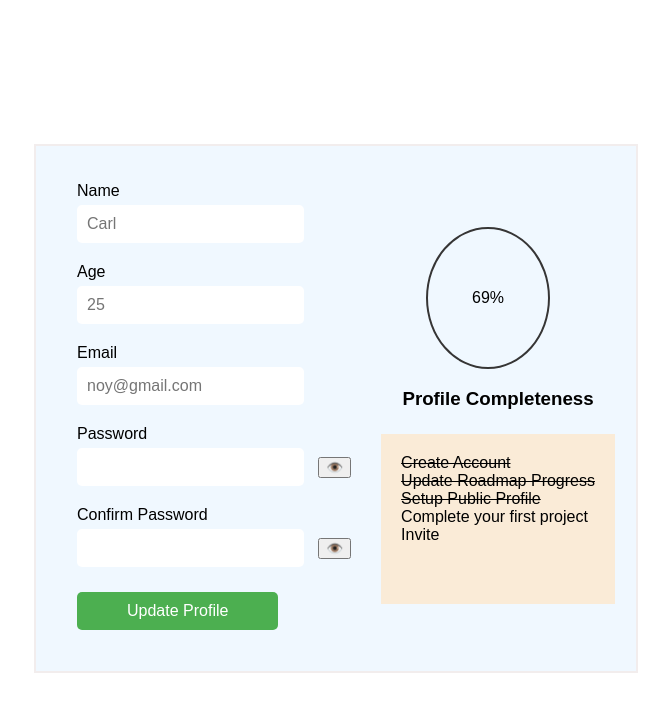
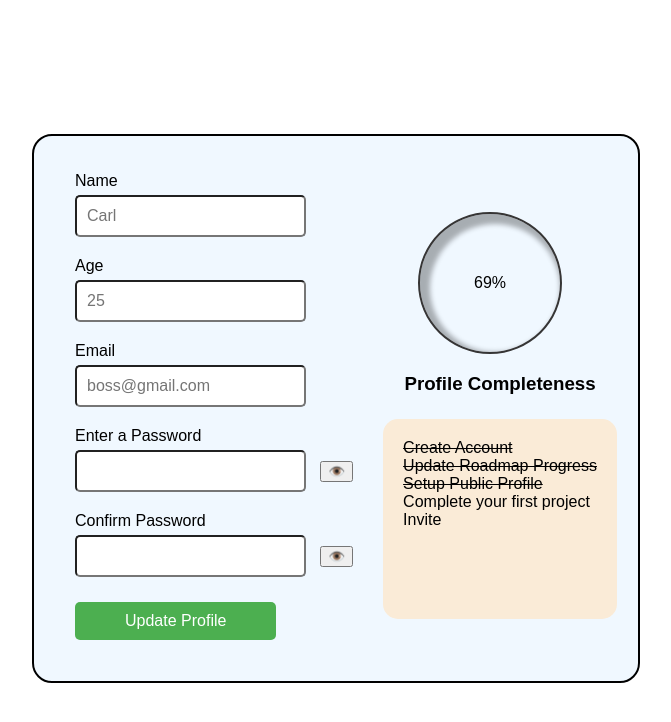
Before and after one commit to carlearvin082597/roadmap.sh-solutions, a plain HTML site: page 07-accessible-form-ui/index.html in a window 1280 px wide. Shown: the whole page, without its empty margins (304-975 px from the left). Drawn offline with Linux system fonts and the light colour scheme.

Commit message:
update roaadmap.sh

```diff
--- a/07-accessible-form-ui/index.html
+++ b/07-accessible-form-ui/index.html
@@ -21,10 +21,10 @@
         </div>
         <div>
             <label for="email">Email</label><br>
-            <input type="email" name="email" placeholder="noy@gmail.com" required><br>
+            <input type="email" name="email" placeholder="boss@gmail.com" required><br>
         </div>
         <div>
-            <label for="password">Password</label><br>
+            <label for="password">Enter a Password</label><br>
             <input type="password" id="password" aria-required="true" aria-describedby="password-visibility">
             <button type="button" id="toggle-password" aria-label="Show password" aria-pressed="false" onclick="togglePassword('password')">
               👁️
--- a/07-accessible-form-ui/styles.css
+++ b/07-accessible-form-ui/styles.css
@@ -23,7 +23,8 @@ main {
     flex-direction: row;
     align-items: center;
     background-color: aliceblue;
-    border: 2px solid hsl(0, 17%, 94%);
+    border: 2px solid #000000;
+    border-radius: 20px;
     padding: 1em;
 }
 
@@ -32,7 +33,6 @@ label, input, button {
 }
 input {
     padding: 10px;
-    border: none;
     border-radius: 5px;
     font-size: 1em;
     margin-bottom: 20px;
@@ -66,7 +66,8 @@ ul {
     background-color: antiquewhite;
     list-style-type: none;
     margin: 5px;
-    padding: 20px 20px 60px 20px;
+    padding: 20px 20px 90px 20px;
+    border-radius: 15px;
 }
 
 #container-wrap {
@@ -74,8 +75,9 @@ ul {
     display: flex;
     justify-content: center;
     align-items: center;
-    padding: 60px;
+    padding: 60px 70px 60px 70px;
     border: 2px solid hsl(0, 1%, 21%);
+    box-shadow: inset 5px 5px 5px 5px rgba(0, 0, 0, 0.3);
     border-radius: 90%;
     width: 80px;
     margin-right: 20px;
```
Also changed, not shown: image/accForm.png (added), 2 other files.
